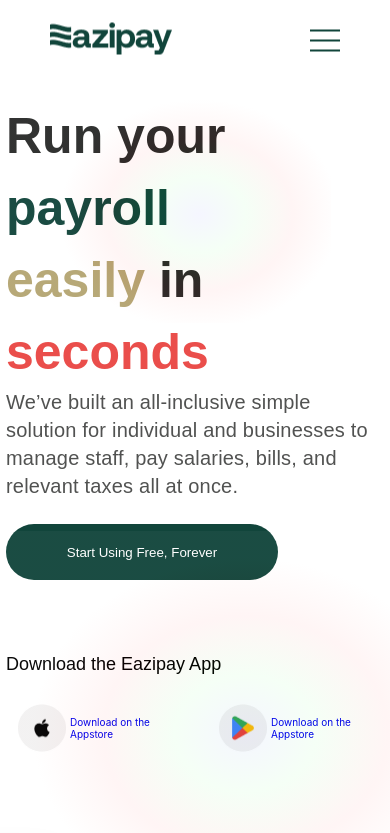
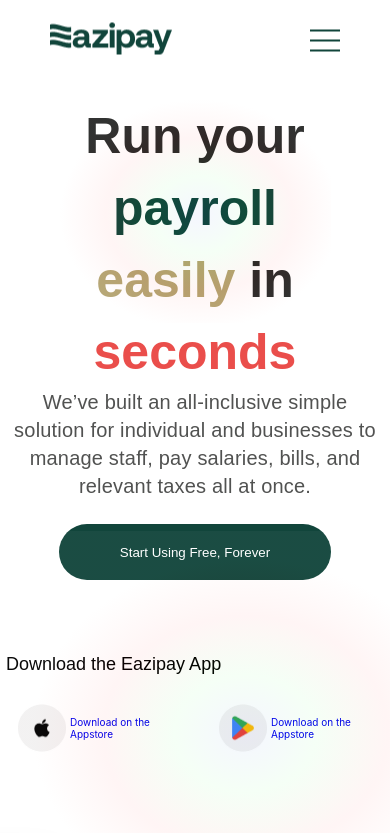
Before and after one commit to Dayvyno2021/ripple-impact, a React (Create React App) app: page / in a window 390 px wide. Shown: the top 833 px of the page. Built offline with nearby package versions, Linux system fonts and the light colour scheme.

Commit message:
Mobile view css1

```diff
--- a/src/sass/_homepage.scss
+++ b/src/sass/_homepage.scss
@@ -115,6 +115,7 @@
 
             @include atSmallMedium{
               padding-right: 0;
+              text-align: center;
             }
 
             span.black{
@@ -143,6 +144,7 @@
 
             @include atSmallMedium {
                 padding-right: 0;
+                text-align: center;
               }
           }
         }
@@ -152,6 +154,7 @@
           display: flex;
           justify-content: flex-start;
           align-items: flex-end;
+          margin: 0 auto;
         }
       }
 
```
